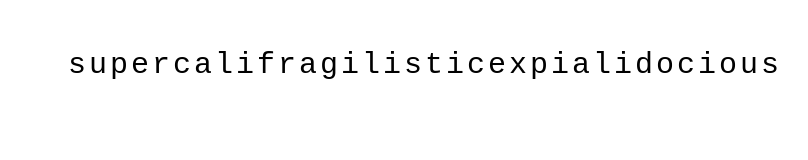
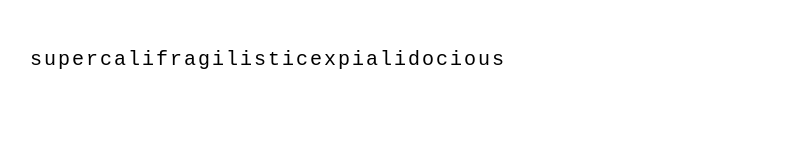
Before and after one commit to okapeeokapee/Long-English-word, a plain HTML site: page index.html in a window 1280 px wide. Both pictures are taken after a click on the element "ここを押してスタート". Shown: the whole page, without its empty margins (372-1180 px from the left). Drawn offline with Linux system fonts and the light colour scheme.

Commit message:
complete

```diff
--- a/css/styles.css
+++ b/css/styles.css
@@ -25,11 +25,10 @@ body{
   box-shadow: 2px 2px 8px;
 }
 .reframe{
-  font-size:30px ;
+  font-size:20px ;
   letter-spacing: .1em;
-  width: 400px;
   text-align: center;
-  margin: auto;
+  margin: 0 auto 0 auto;
 }
 .dest{
   display: none;
```
Also changed, not shown: index.html (+1 -1 lines).
